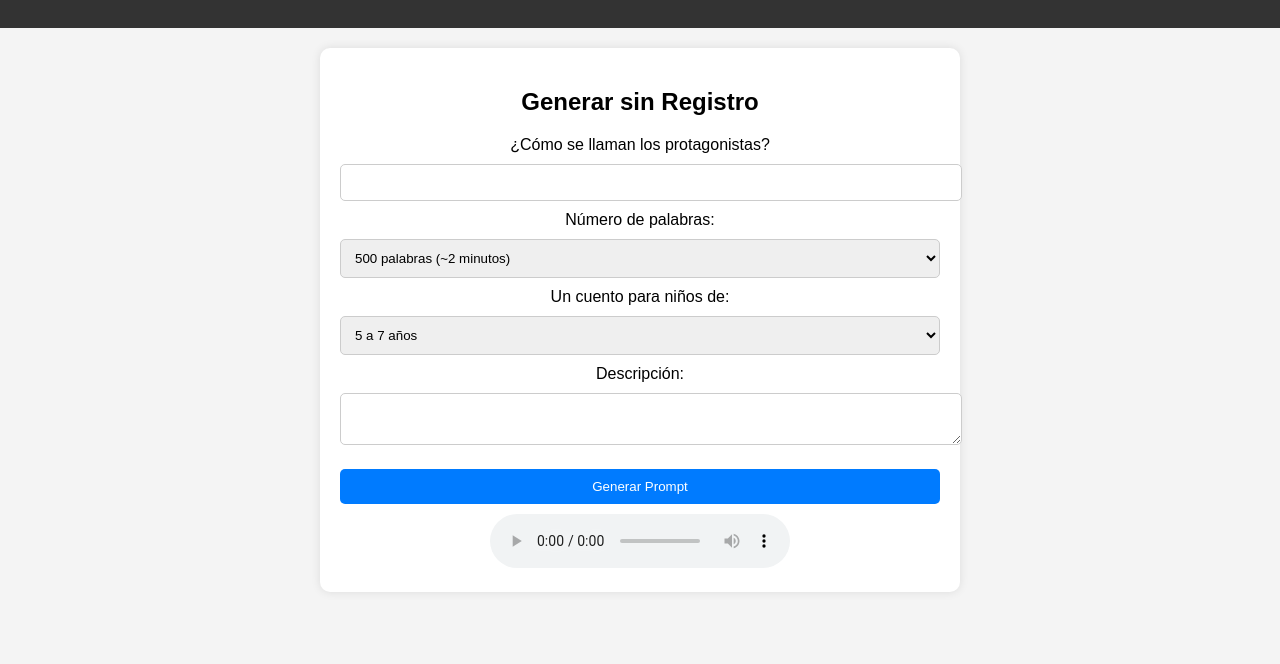
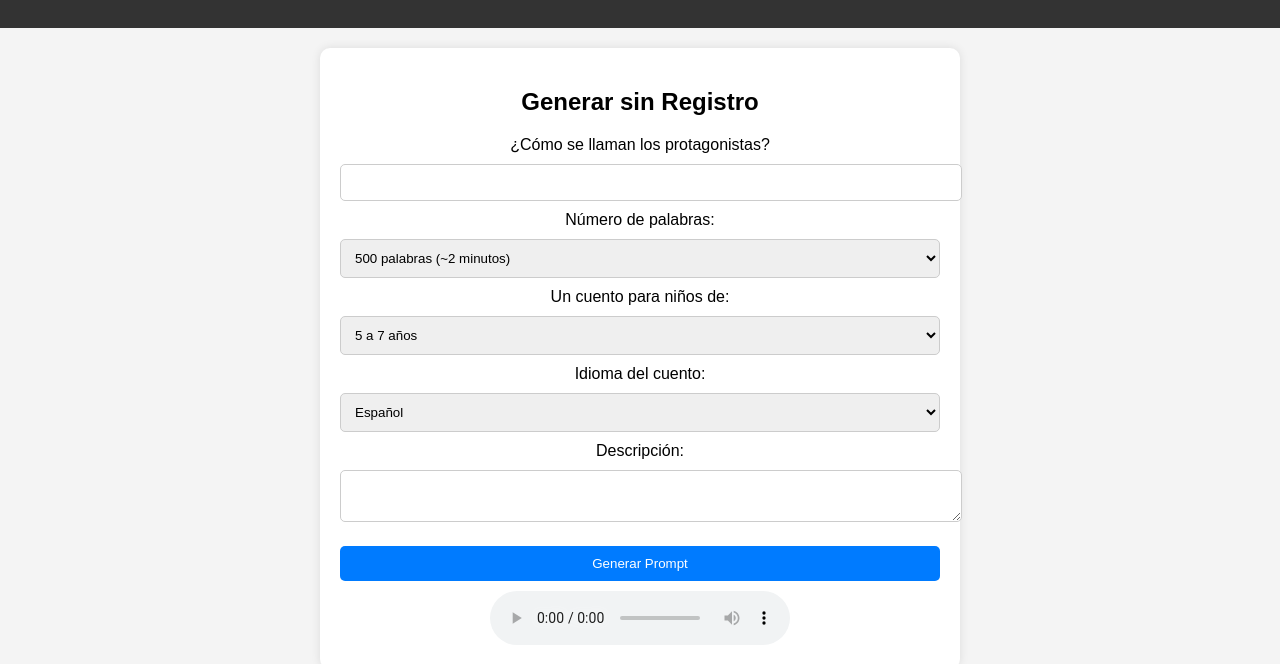
Before and after one commit to Koahla8/CuentIA, a website: page public/index.html in a window 1280 px wide. Shown: the part 116-780 px from the top of the page. Drawn offline with Linux system fonts and the light colour scheme.

Commit message:
Update index.html

```diff
--- a/public/index.html
+++ b/public/index.html
@@ -38,6 +38,13 @@
             </select>
           </div>
           <div class="form-group">
+            <label for="language">Idioma del cuento:</label>
+            <select id="language" name="language">
+              <option value="es-ES">Español</option>
+              <option value="en-US">Inglés</option>
+            </select>
+          </div>
+          <div class="form-group">
             <label for="description">Descripción:</label>
             <textarea id="description" name="description"></textarea>
           </div>
```
